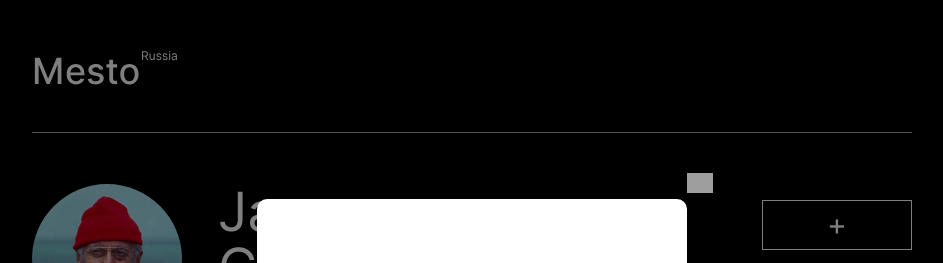
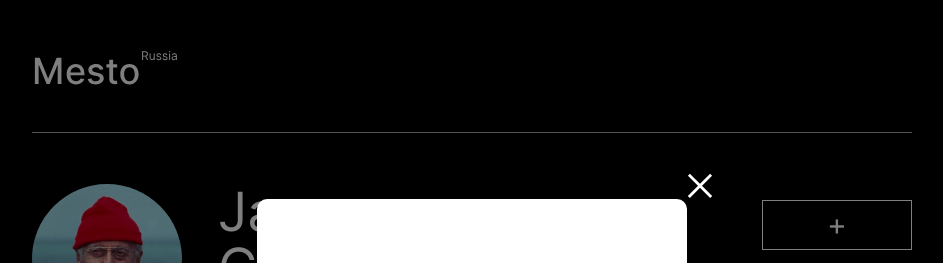
Before and after one commit to TolkachevPeter/Mesto-react, a React (Create React App) app: page / in a window 1280 px wide. Both pictures are taken after a click on the button "Edit". Shown: the top 263 px of the page, without its empty margins (168-1111 px from the left). Built offline with nearby package versions, Linux system fonts and the light colour scheme; grey boxes are pictures that could not be loaded.

Commit message:
fix PopupWithForm close button

```diff
--- a/src/components/App.js
+++ b/src/components/App.js
@@ -41,7 +41,7 @@ class App extends React.Component {
       <Header />
       <Main
       onEditProfile={this.handleEditProfileClick}
-      onAddPalce={this.handleAddPlaceClick}
+      onAddPlace={this.handleAddPlaceClick}
       isOpen={this.state.isOpen}
       />
       <Footer />
--- a/src/components/PopupWithForm.js
+++ b/src/components/PopupWithForm.js
@@ -1,4 +1,5 @@
 import React from 'react';
+import close from '../images/close.svg'
 
 function PopupWithForm(props) {
   const {
@@ -13,7 +14,7 @@ function PopupWithForm(props) {
     <div className={`popup poup_type_${name} ${isOpen && 'popup_is-opened'}`}>
       {(isOpen ? console.log(isOpen) : console.log(`no`))}
       <div className="popup__content">
-        <img src="<%=require(./images/close.svg)%>" alt="" className="popup__close" />
+        <img src={close} alt="" className="popup__close" />
          <h3 className="popup__title">{title}</h3>
         <form className="popup__form" name={`${name}`}>
             <input id={`new-${name}`} type="text" name="name" className="popup__input popup__input_type_name" placeholder={`${name}`} minlength="2" required />
```
Also changed, not shown: 1 other file (tests, documents, lock files or other folders).
